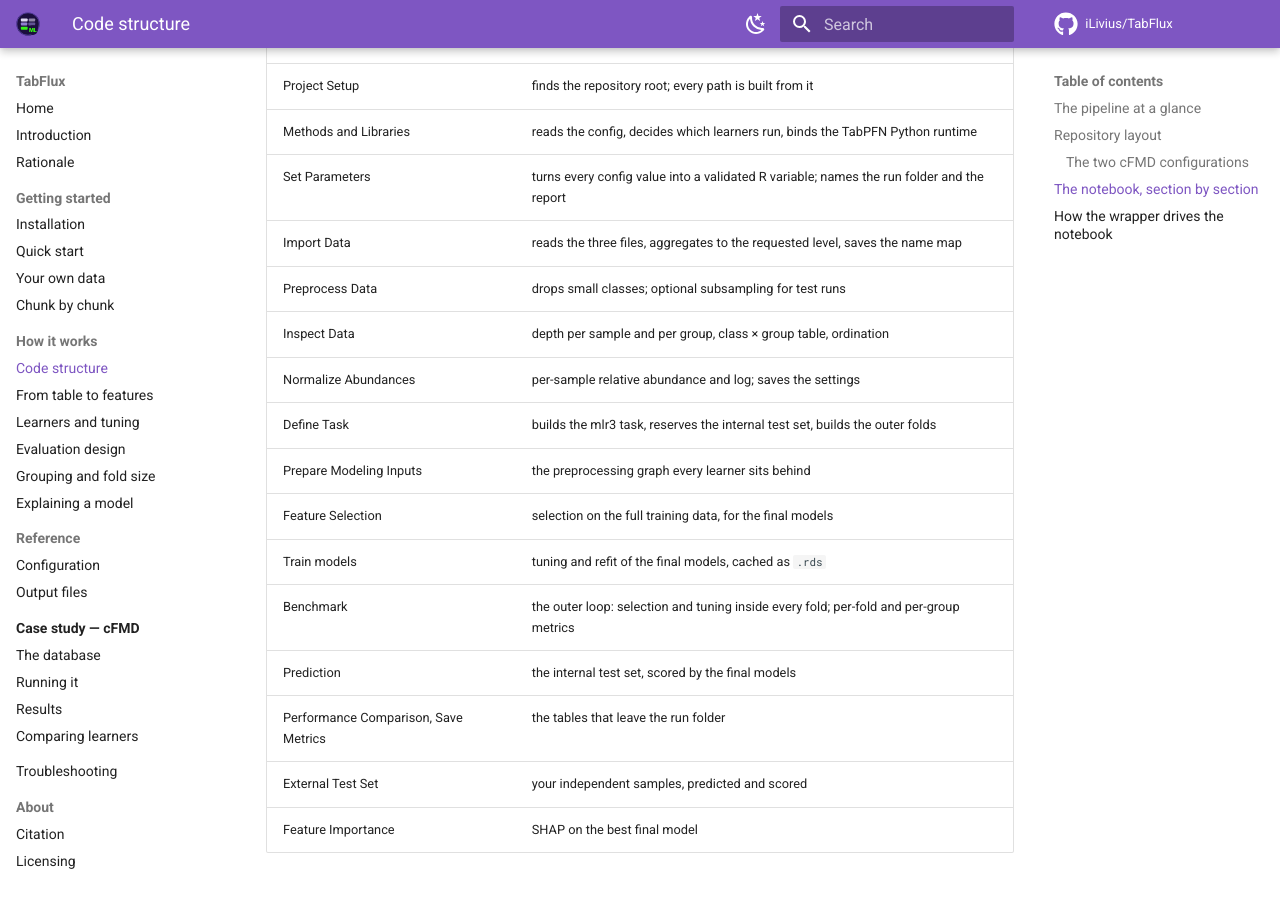
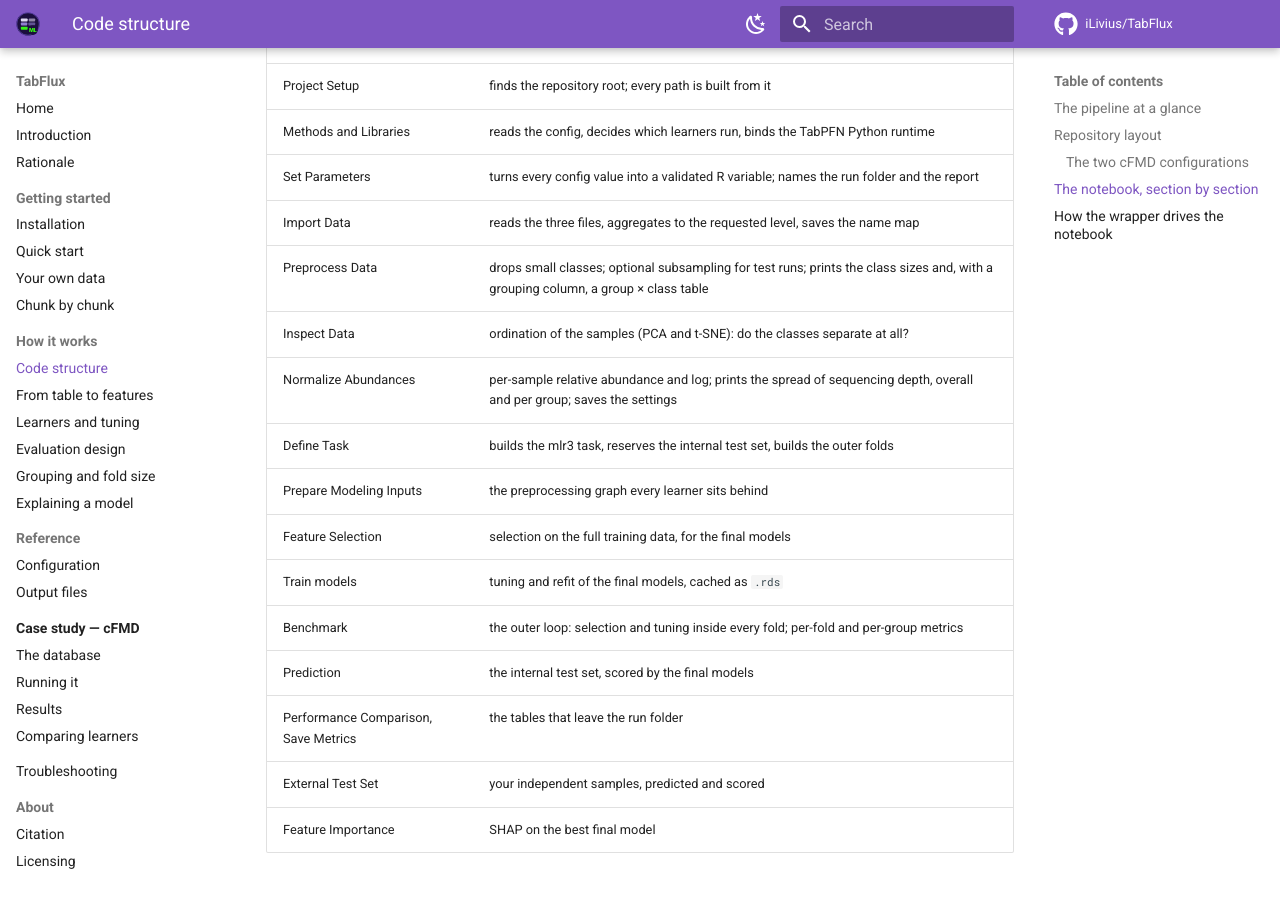
Before and after one commit to iLivius/TabFlux, an MkDocs documentation site: the page built from docs/workflow/structure.md, in a window 1280 px wide and 900 px high, scrolled down 2391 px. Built offline with MkDocs 1.6.1 and Material for MkDocs 9.7.7, drawn with Linux system fonts in a browser that asks for light colours; comment, search, counter and statistics services are not loaded.

Commit message:
Docs: say what the notebook's Inspect Data section actually shows
The section-by-section table credited Inspect Data with the depth summary
and the class-by-group table. Inspect Data only draws the ordinations (PCA
and t-SNE); the class and group tables are printed in Preprocess Data, and
the depth spread, overall and per group, in Normalize Abundances.

Co-Authored-By: Claude Opus 5.5 (1M context) <noreply@anthropic.com>

```diff
--- a/docs/workflow/structure.md
+++ b/docs/workflow/structure.md
@@ -110,9 +110,9 @@ Six keys differ (table below). Everything else is the same: `tax_level: SGB`,
 | Methods and Libraries | reads the config, decides which learners run, binds the TabPFN Python runtime |
 | Set Parameters | turns every config value into a validated R variable; names the run folder and the report |
 | Import Data | reads the three files, aggregates to the requested level, saves the name map |
-| Preprocess Data | drops small classes; optional subsampling for test runs |
-| Inspect Data | depth per sample and per group, class × group table, ordination |
-| Normalize Abundances | per-sample relative abundance and log; saves the settings |
+| Preprocess Data | drops small classes; optional subsampling for test runs; prints the class sizes and, with a grouping column, a group × class table |
+| Inspect Data | ordination of the samples (PCA and t-SNE): do the classes separate at all? |
+| Normalize Abundances | per-sample relative abundance and log; prints the spread of sequencing depth, overall and per group; saves the settings |
 | Define Task | builds the mlr3 task, reserves the internal test set, builds the outer folds |
 | Prepare Modeling Inputs | the preprocessing graph every learner sits behind |
 | Feature Selection | selection on the full training data, for the final models |
```
